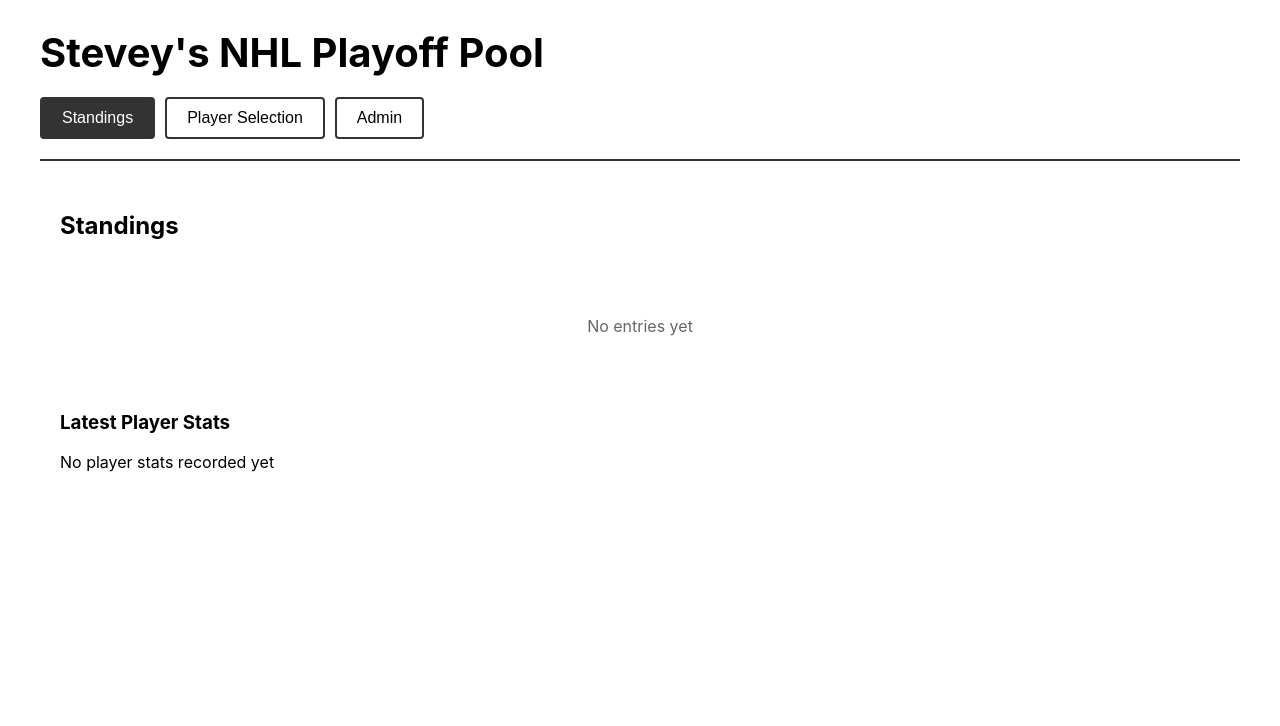
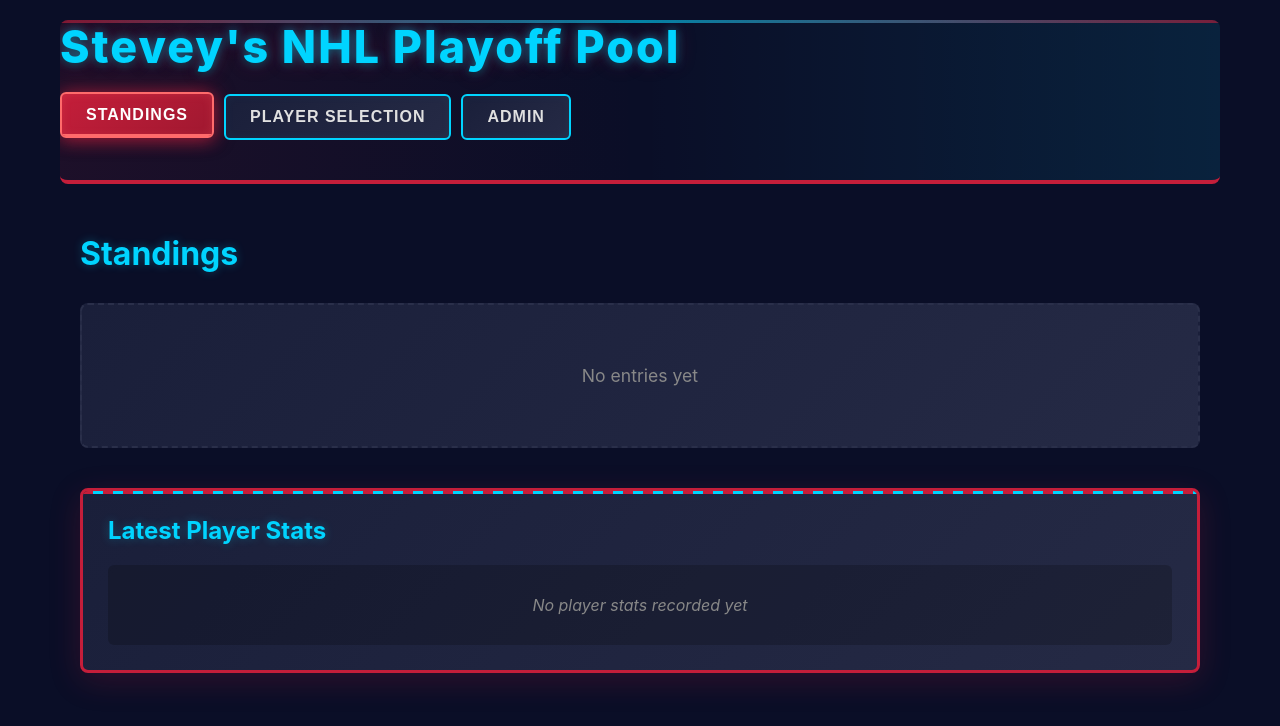
Before and after one commit to boeufster/nhlplayoffpool2026, a Vue app: page / in a window 1280 px wide. Shown: the top 726 px of the page. Built offline with nearby package versions, Linux system fonts and the light colour scheme.

Commit message:
Add dark mode hockey theme with enhanced styling and graphics

```diff
--- a/src/App.vue
+++ b/src/App.vue
@@ -56,44 +56,150 @@
   max-width: 1200px;
   margin: 0 auto;
   padding: 20px;
+  background: linear-gradient(135deg, #0a0e27 0%, #1a1f3a 100%);
+  color: #e0e0e0;
+  min-height: 100vh;
 }
 
 .header {
-  border-bottom: 2px solid #333;
+  border-bottom: 4px solid #c41e3a;
   margin-bottom: 30px;
+  padding-bottom: 20px;
+  position: relative;
+  overflow: hidden;
+  background: linear-gradient(90deg, rgba(196, 30, 58, 0.1) 0%, transparent 50%, rgba(0, 212, 255, 0.1) 100%);
+  border-radius: 8px;
+}
+
+.header::before {
+  content: '';
+  position: absolute;
+  top: 0;
+  left: 0;
+  right: 0;
+  height: 3px;
+  background: linear-gradient(90deg, #c41e3a, #00d4ff, #c41e3a);
+  animation: shimmer 3s infinite;
+}
+
+
+
+@keyframes shimmer {
+  0%, 100% { opacity: 0.3; }
+  50% { opacity: 1; }
+}
+
+@keyframes pulse-glow {
+  0%, 100% { box-shadow: 0 0 20px rgba(0, 212, 255, 0.3); }
+  50% { box-shadow: 0 0 40px rgba(0, 212, 255, 0.6); }
+}
+
+@keyframes slide-in {
+  from { transform: translateX(-100%); opacity: 0; }
+  to { transform: translateX(0); opacity: 1; }
 }
 
 .header h1 {
   margin: 0 0 20px 0;
-  font-size: 2.5rem;
+  font-size: 2.8rem;
+  color: #00d4ff;
+  text-shadow:
+    0 0 10px rgba(0, 212, 255, 0.5),
+    0 0 20px rgba(196, 30, 58, 0.3),
+    0 2px 4px rgba(0, 0, 0, 0.5);
+  letter-spacing: 2px;
+  font-weight: 800;
 }
 
 .nav {
   display: flex;
   gap: 10px;
   margin-bottom: 20px;
+  flex-wrap: wrap;
 }
 
 .nav button {
-  padding: 10px 20px;
+  padding: 12px 24px;
   font-size: 1rem;
-  border: 2px solid #333;
-  background: white;
+  font-weight: 600;
+  border: 2px solid #00d4ff;
+  background: linear-gradient(135deg, #1a1f3a 0%, #252a45 100%);
+  color: #e0e0e0;
   cursor: pointer;
-  border-radius: 4px;
-  transition: all 0.2s;
+  border-radius: 6px;
+  transition: all 0.3s ease;
+  position: relative;
+  overflow: hidden;
+  text-transform: uppercase;
+  letter-spacing: 1px;
+  box-shadow: inset 0 0 10px rgba(0, 212, 255, 0.05);
+}
+
+.nav button::before {
+  content: '';
+  position: absolute;
+  top: 0;
+  left: -100%;
+  width: 100%;
+  height: 100%;
+  background: linear-gradient(90deg, transparent, rgba(0, 212, 255, 0.3), transparent);
+  transition: left 0.5s;
+}
+
+.nav button::after {
+  content: '';
+  position: absolute;
+  bottom: 0;
+  left: 0;
+  width: 0;
+  height: 2px;
+  background: linear-gradient(90deg, #00d4ff, #c41e3a);
+  transition: width 0.3s ease;
 }
 
 .nav button:hover {
-  background: #f0f0f0;
+  background: linear-gradient(135deg, #2a2f4a 0%, #3a3f5a 100%);
+  box-shadow: 0 0 15px rgba(0, 212, 255, 0.3), inset 0 0 10px rgba(0, 212, 255, 0.1);
+  transform: translateY(-2px);
+}
+
+.nav button:hover::before {
+  left: 100%;
+}
+
+.nav button:hover::after {
+  width: 100%;
 }
 
 .nav button.active {
-  background: #333;
+  background: linear-gradient(135deg, #c41e3a 0%, #a01830 100%);
   color: white;
+  border-color: #ff6b6b;
+  box-shadow:
+    0 0 20px rgba(196, 30, 58, 0.6),
+    inset 0 0 10px rgba(255, 107, 107, 0.2),
+    0 4px 15px rgba(196, 30, 58, 0.4);
+  transform: translateY(-2px);
+}
+
+.nav button.active::after {
+  width: 100%;
+  background: #ff6b6b;
 }
 
 .main {
   min-height: 60vh;
+  animation: fadeIn 0.5s ease-in;
+}
+
+@keyframes fadeIn {
+  from {
+    opacity: 0;
+    transform: translateY(10px);
+  }
+  to {
+    opacity: 1;
+    transform: translateY(0);
+  }
 }
 </style>
--- a/src/main.js
+++ b/src/main.js
@@ -10,6 +10,70 @@
 const pinia = createPinia()
 
 app.use(pinia)
+
+// Add global dark mode styles
+const style = document.createElement('style')
+style.textContent = `
+  * {
+    margin: 0;
+    padding: 0;
+    box-sizing: border-box;
+  }
+
+  body {
+    background: #0a0e27;
+    color: #e0e0e0;
+    font-family: -apple-system, BlinkMacSystemFont, 'Segoe UI', Roboto, Oxygen, Ubuntu, Cantarell, sans-serif;
+  }
+
+  #app {
+    background: #0a0e27;
+  }
+
+  table {
+    background: #1a1f3a;
+    color: #e0e0e0;
+  }
+
+  th {
+    background: #2a2f4a !important;
+    color: #00d4ff !important;
+    border-color: #c41e3a !important;
+  }
+
+  td {
+    border-color: #2a2f4a !important;
+  }
+
+  tr:hover {
+    background: #252a45 !important;
+  }
+
+  input, textarea, select {
+    background: #1a1f3a;
+    color: #e0e0e0;
+    border-color: #2a2f4a !important;
+  }
+
+  input:focus, textarea:focus, select:focus {
+    outline: none;
+    border-color: #00d4ff !important;
+    box-shadow: 0 0 10px rgba(0, 212, 255, 0.2);
+  }
+
+  button {
+    transition: all 0.2s;
+  }
+
+  .error {
+    color: #ff6b6b !important;
+  }
+
+  .success {
+    color: #51cf66 !important;
+  }
+`
+document.head.appendChild(style)
 
 // Load data from storage on app startup
 try {
--- a/src/views/StandingsView.vue
+++ b/src/views/StandingsView.vue
@@ -193,33 +193,155 @@
 
 .standings-view h2 {
   margin-top: 0;
+  color: #00d4ff;
+  font-size: 2rem;
+  text-shadow: 0 0 10px rgba(0, 212, 255, 0.3);
+  margin-bottom: 30px;
 }
 
 .empty-state {
   text-align: center;
-  padding: 40px;
-  color: #666;
+  padding: 60px 40px;
+  color: #888;
+  background: linear-gradient(135deg, #1a1f3a 0%, #252a45 100%);
+  border: 2px dashed #2a2f4a;
+  border-radius: 8px;
+  font-size: 1.1rem;
 }
 
 .standings-table {
   width: 100%;
   border-collapse: collapse;
   margin-top: 20px;
-}
-
-.standings-table th,
-.standings-table td {
-  padding: 12px;
-  text-align: left;
-  border-bottom: 1px solid #ddd;
+  background: linear-gradient(135deg, #1a1f3a 0%, #252a45 100%);
+  border-radius: 8px;
+  overflow: hidden;
+  box-shadow: 0 8px 32px rgba(0, 0, 0, 0.3);
 }
 
 .standings-table th {
-  background: #f5f5f5;
-  font-weight: 600;
+  background: linear-gradient(135deg, #2a2f4a 0%, #3a3f5a 100%);
+  color: #00d4ff;
+  padding: 16px 12px;
+  text-align: left;
+  font-weight: 700;
+  text-transform: uppercase;
+  letter-spacing: 1px;
+  border-bottom: 3px solid #c41e3a;
+  font-size: 0.9rem;
+}
+
+.standings-table td {
+  padding: 14px 12px;
+  border-bottom: 1px solid #2a2f4a;
+  color: #e0e0e0;
+}
+
+.standings-table tbody tr {
+  transition: all 0.3s ease;
 }
 
 .standings-table tbody tr:hover {
-  background: #f9f9f9;
+  background: linear-gradient(90deg, rgba(0, 212, 255, 0.1) 0%, rgba(196, 30, 58, 0.05) 100%);
+  transform: scale(1.01);
+  box-shadow: inset 0 0 10px rgba(0, 212, 255, 0.1);
+}
+
+.standings-table tbody tr:first-child td:first-child::before {
+  content: '👑';
+  margin-right: 8px;
+  font-size: 1.2em;
+}
+
+.standings-table tbody tr:nth-child(2) td:first-child::before {
+  content: '🥈';
+  margin-right: 8px;
+}
+
+.standings-table tbody tr:nth-child(3) td:first-child::before {
+  content: '🥉';
+  margin-right: 8px;
+}
+
+.player-stats-section {
+  margin-top: 40px;
+  padding: 25px;
+  background: linear-gradient(135deg, #1a1f3a 0%, #252a45 100%);
+  border: 3px solid #c41e3a;
+  border-radius: 8px;
+  box-shadow: 0 8px 32px rgba(196, 30, 58, 0.2);
+  position: relative;
+  overflow: hidden;
+}
+
+.player-stats-section::before {
+  content: '';
+  position: absolute;
+  top: 0;
+  left: 0;
+  right: 0;
+  height: 3px;
+  background: repeating-linear-gradient(
+    90deg,
+    #c41e3a 0px,
+    #c41e3a 10px,
+    #00d4ff 10px,
+    #00d4ff 20px
+  );
+  animation: slide-in 1s ease-out;
+}
+
+.player-stats-section h3 {
+  margin-top: 0;
+  margin-bottom: 20px;
+  color: #00d4ff;
+  font-size: 1.5rem;
+  text-shadow: 0 0 10px rgba(0, 212, 255, 0.3);
+}
+
+.no-data {
+  padding: 30px;
+  text-align: center;
+  color: #888;
+  font-style: italic;
+  background: rgba(0, 0, 0, 0.2);
+  border-radius: 6px;
+}
+
+.player-stats-table {
+  overflow-x: auto;
+}
+
+.player-stats-table table {
+  width: 100%;
+  border-collapse: collapse;
+  margin-top: 10px;
+}
+
+.player-stats-table th {
+  background: linear-gradient(135deg, #2a2f4a 0%, #3a3f5a 100%);
+  color: #00d4ff;
+  padding: 12px;
+  text-align: left;
+  font-weight: 700;
+  text-transform: uppercase;
+  letter-spacing: 1px;
+  border-bottom: 2px solid #c41e3a;
+  font-size: 0.85rem;
+}
+
+.player-stats-table td {
+  padding: 10px 12px;
+  border-bottom: 1px solid #2a2f4a;
+  color: #e0e0e0;
+}
+
+.player-stats-table tbody tr {
+  transition: all 0.2s ease;
+}
+
+.player-stats-table tbody tr:hover {
+  background: rgba(0, 212, 255, 0.1);
+  transform: translateX(4px);
 }
 </style>
```
Also changed, not shown: src/views/PlayerSelectorView.vue (+174 -44 lines).
